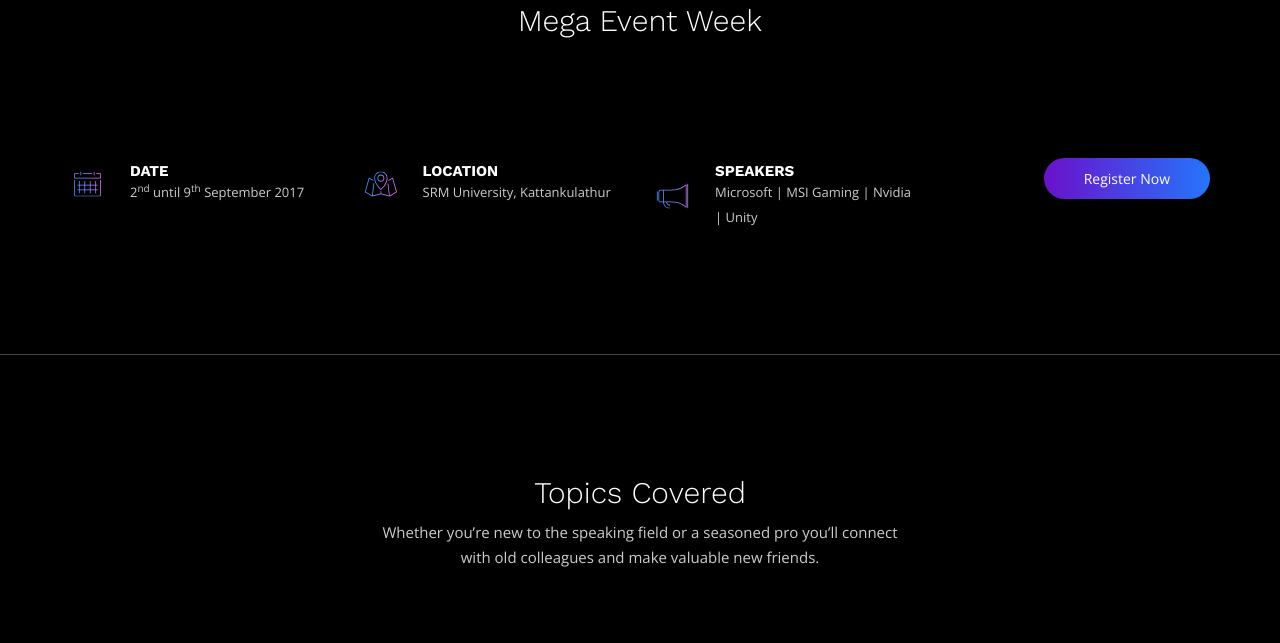
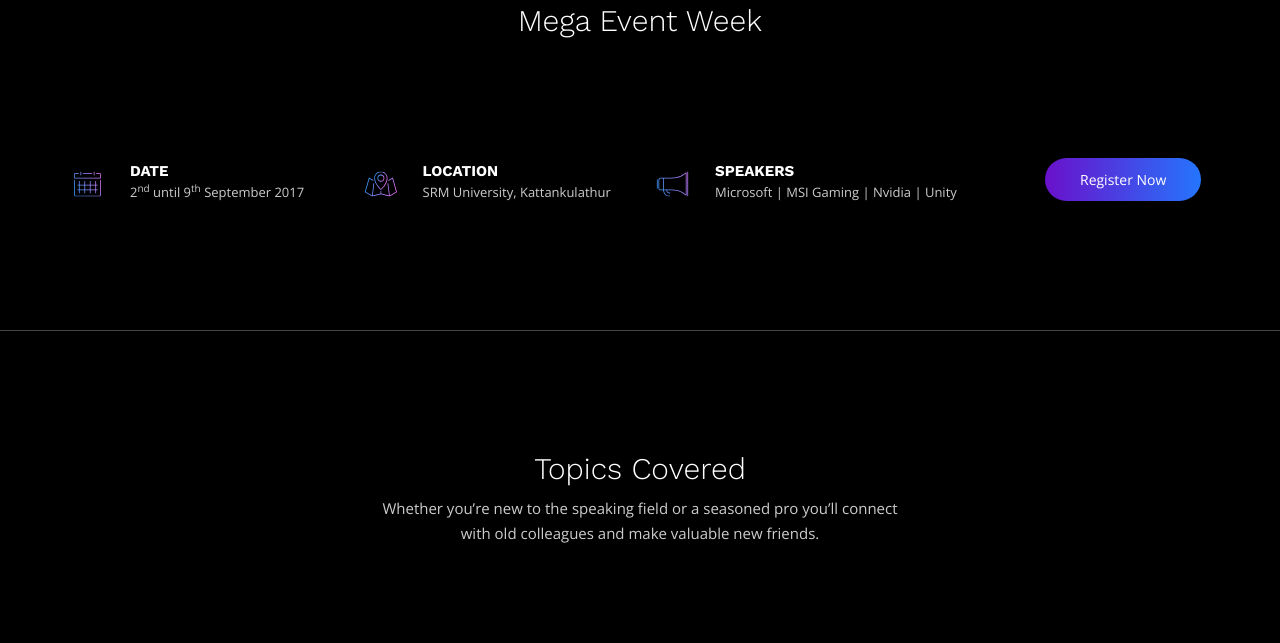
Before and after one commit to YASHPATO/mswebsite2017, a website: page static/imagine/index.html in a window 1280 px wide. Shown: the part 1017-1660 px from the top of the page. Drawn offline with nearby package versions, Linux system fonts and the light colour scheme; some packages are replaced by stand-ins of ours; files whose address does not match are found by name.

Commit message:
added meta color and fixed event section alignment

```diff
--- a/static/imagine/index.html
+++ b/static/imagine/index.html
@@ -12,6 +12,7 @@
     <meta http-equiv="expires" content="0" />
     <meta http-equiv="expires" content="Tue, 01 Jan 1980 1:00:00 GMT" />
     <meta http-equiv="pragma" content="no-cache" />
+    <meta name="theme-color" content="#181818" />
     <!-- Css -->
     <link href="css/bootstrap.css" rel="stylesheet" type="text/css" media="all" />
     <link href="css/base.css" rel="stylesheet" type="text/css" media="all" />
@@ -213,7 +214,7 @@
                             </p>
                         </div>
                     </div>
-                    <div class="col-md-3 col-sm-3">
+                    <div class="col-md-4 col-sm-4">
                         <div class="block-info-1">
                             <svg version="1.1" id="Layer_10" xmlns="http://www.w3.org/2000/svg" xmlns:xlink="http://www.w3.org/1999/xlink" x="0px" y="0px" width="35px" height="25px" viewBox="0 0 42 32" enable-background="new 0 0 42 32" xml:space="preserve">
                            <linearGradient id="SVGID_10_" gradientUnits="userSpaceOnUse" x1="1.9027" y1="28.6566" x2="55.9027" y2="10.9483">
@@ -249,9 +250,9 @@
                             </p>
                         </div>
                     </div>
-                    <div class="col-md-3 col-sm-3 text-right">
+                    <div class="col-md-2 col-sm-2">
                         <div class="block-info-1">
-                            <a href="#tickets" class="scroll but">Register Now</a>
+                            <a href="#tickets" class="scroll but" style='padding: 12px 35px;'>Register Now</a>
                         </div>
                     </div>
                 </div>
```
